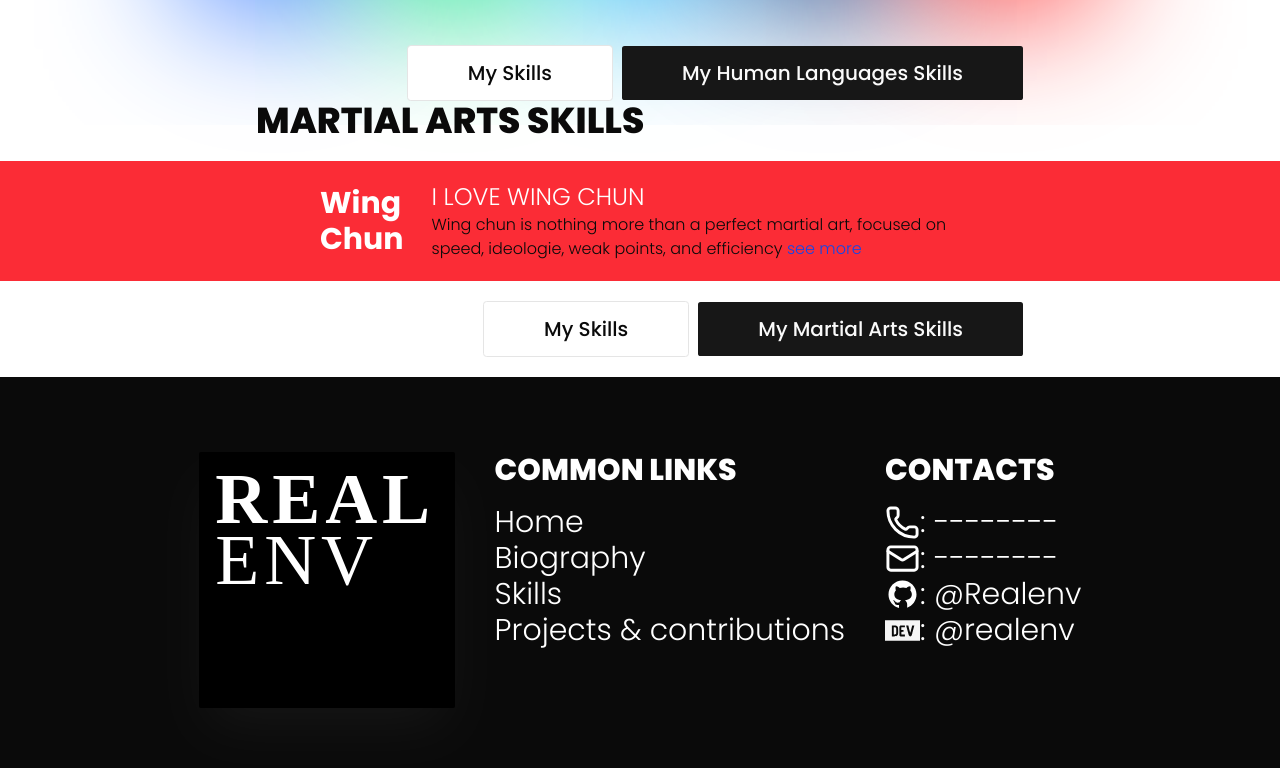
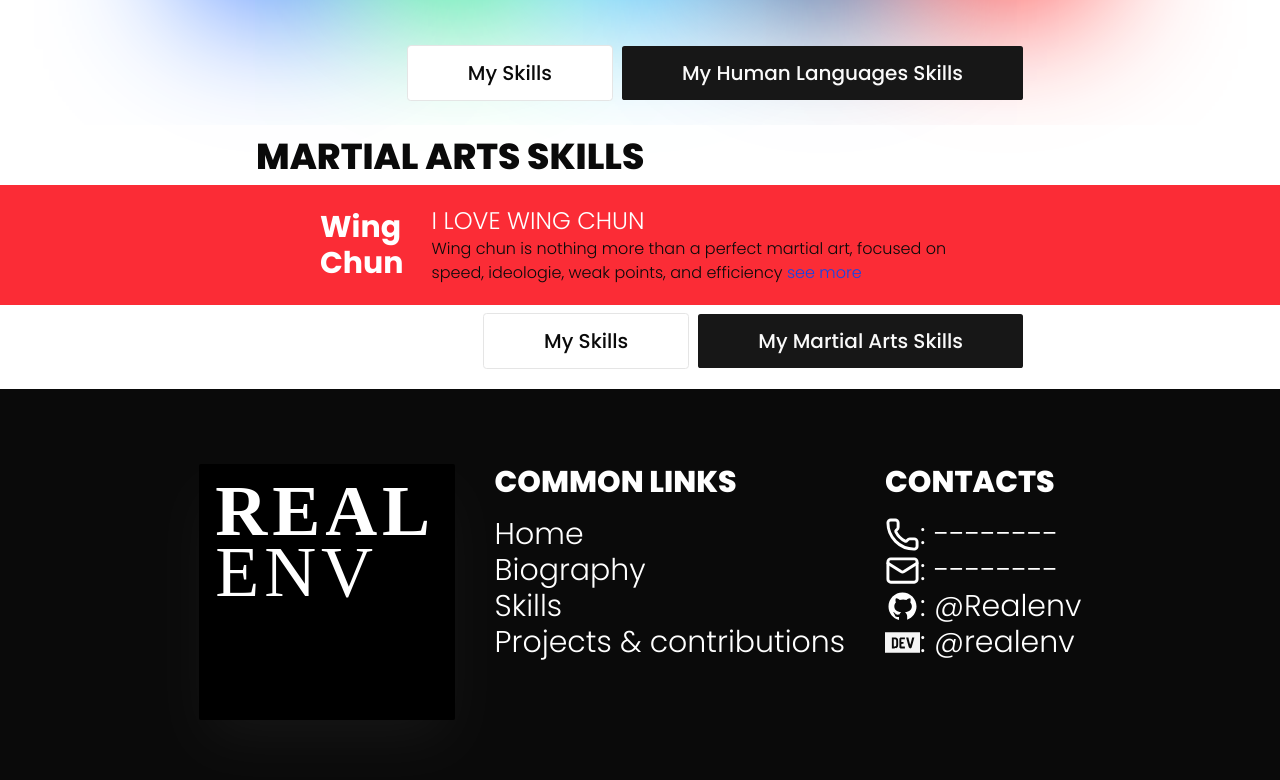
Before and after one commit to Realenv/realenv-s-website, a Next.js app: page / in a window 1280 px wide. Shown: the part 1908-2688 px from the top of the page. Built offline with nearby package versions, Linux system fonts and the light colour scheme.

Commit message:
Updating the martial art skills component's position on the pages

```diff
--- a/src/app/components/martial-arts/index.tsx
+++ b/src/app/components/martial-arts/index.tsx
@@ -5,7 +5,7 @@ import Link from "next/link";
 
 const MartialArts = (props: {includeBtns?: boolean}) => {
   return (
-    <div className="flex flex-col gap-y-5 justify-center">
+    <div className="pt-9 flex flex-col gap-y-2 justify-center">
         <h2 className="relative z-15 hero-xl-style auto-sizing-h2 font-extrabold uppercase sm-15">martial arts skills</h2>
         <div className="flex justify-center items-center bg-red-500 hero-style py-5 gap-3 xl:gap-7">
           <h2 className="capitalize font-bold text-3xl text-background">wing<br/> chun</h2>
```
